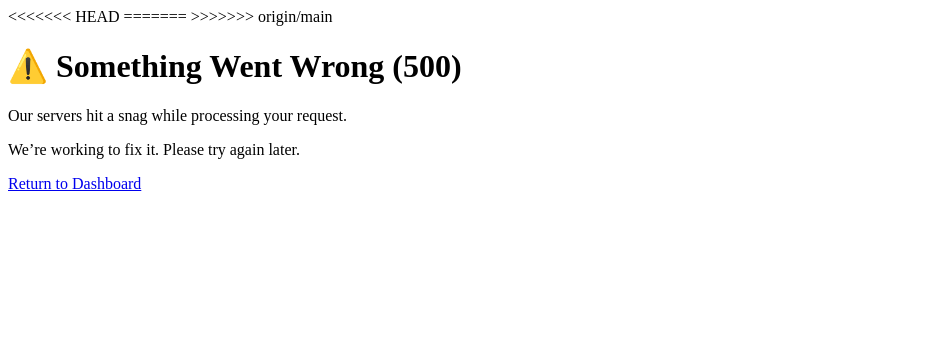
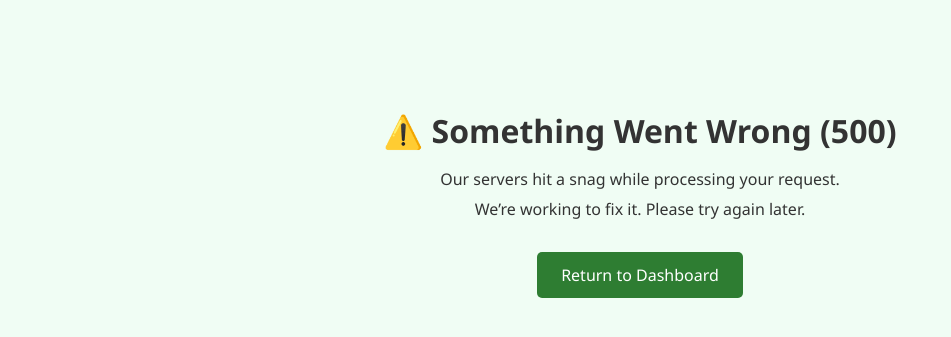
Before and after one commit to frankTheCodeBoy/EcoTrack-Local, a Django app: template templates/500.html in a window 1280 px wide. Shown: the top 337 px of the page, without its empty margins (0-951 px from the left). Run offline with Django 5.2, Linux system fonts and the light colour scheme; the template is opened without the code that fills it, so the values that code supplies are empty.

Commit message:
Production mode

```diff
--- a/eco_dashboard/settings.py
+++ b/eco_dashboard/settings.py
@@ -142,6 +142,9 @@ LOGOUT_REDIRECT_URL = 'login'  # After logout
 # Static files (CSS, JavaScript, Images)
 # https://docs.djangoproject.com/en/5.2/howto/static-files/
 STATIC_URL = 'static/'
+# During development, you might want to use this:
+# STATICFILES_DIRS = [os.path.join(BASE_DIR, 'static')]
+# Production settings
 STATIC_ROOT = os.path.join(BASE_DIR, 'staticfiles')
 
 # Media files (User-uploaded content)
--- a/templates/500.html
+++ b/templates/500.html
@@ -4,11 +4,7 @@
 <head>
   <meta charset="UTF-8">
   <title>Server Error – EcoTrack Local</title>
-  <link rel="icon" href="{% static 'images/favicon.ico' %}" type="image/x-icon">
-<<<<<<< HEAD
-=======
-  <!---<link rel="stylesheet" href="{% static 'css/error.css' %}">--->
->>>>>>> origin/main
+  <link rel="icon" href="{% static 'favicon.ico' %}" type="image/x-icon">
 </head>
 <body class="error-page">
   <div class="container">
@@ -18,11 +14,7 @@
     <a href="{% url 'log_action' %}" class="btn">Return to Dashboard</a>
   </div>
   <style>
-<<<<<<< HEAD
-  body.error-page {
-=======
     body.error-page {
->>>>>>> origin/main
     font-family: 'Segoe UI', sans-serif;
     background: #f0fdf4;
     color: #333;
```
Also changed, not shown: templates/404.html (+1 -38 lines).
